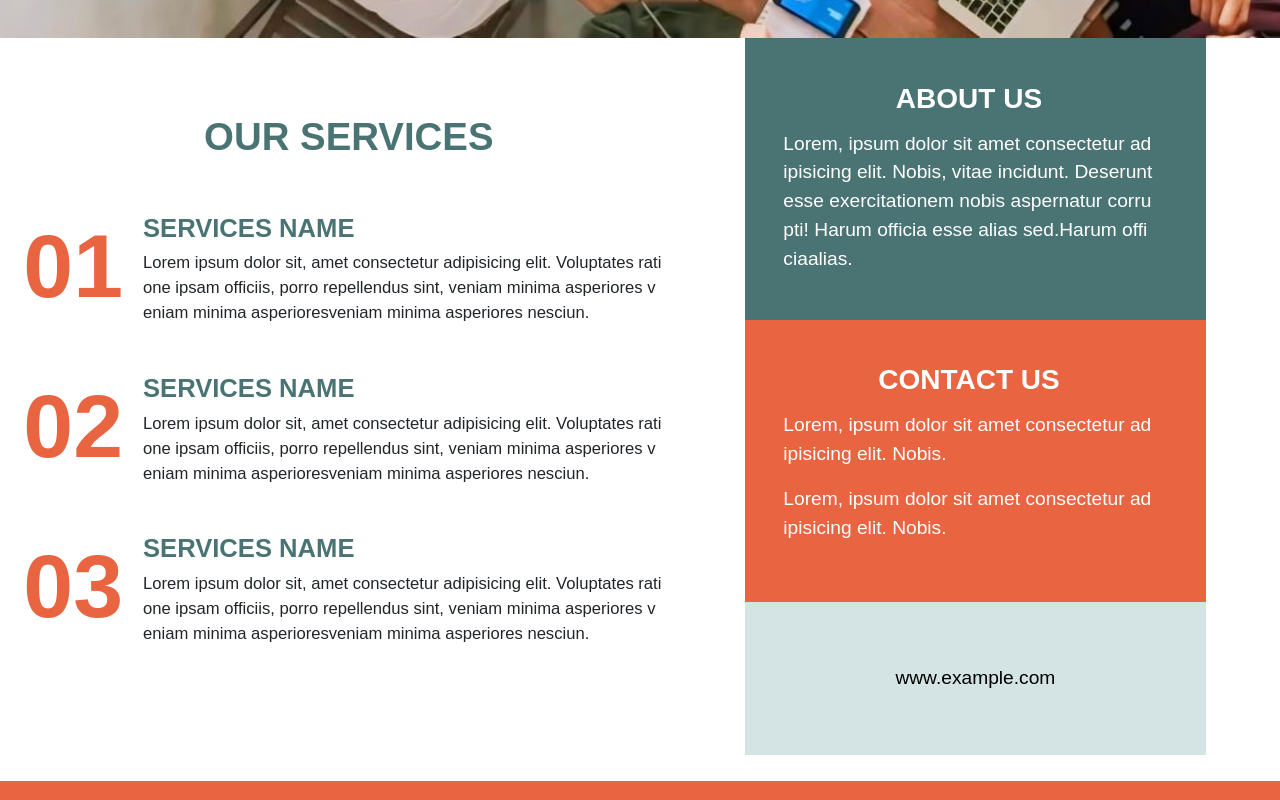
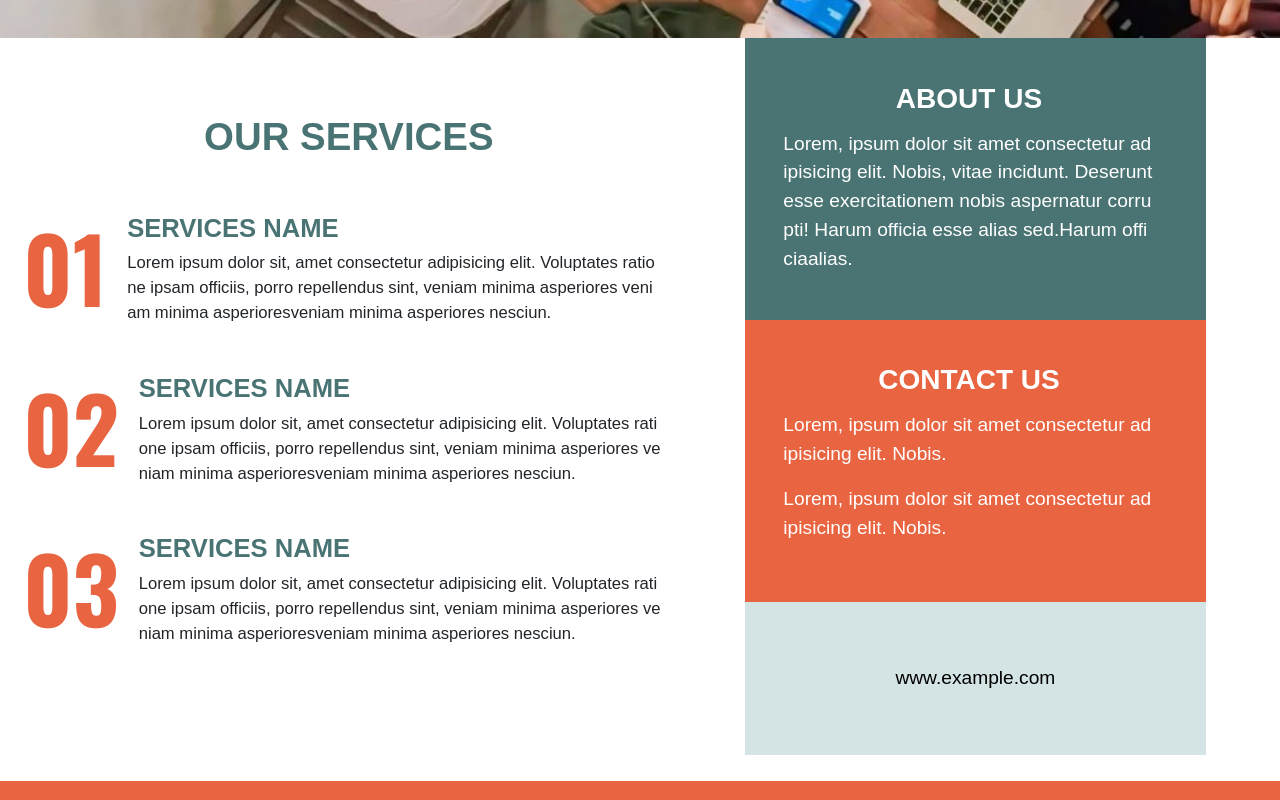
Before and after one commit to mayur9978/Real-Template-2, a plain HTML site: page index.html in a window 1280 px wide. Shown: the part 1152-1952 px from the top of the page. Drawn offline with nearby package versions, Linux system fonts and the light colour scheme.

Commit message:
Update style.css
Ha Moj Ha

```diff
--- a/style.css
+++ b/style.css
@@ -143,6 +143,8 @@ body {
     color: var(--clr-orange);
     font-size: 7vw;
     font-weight: 800;
+    font-family: "Oswald", sans-serif;
+
 }
 .sub_row p{
     word-break: break-all;
```
